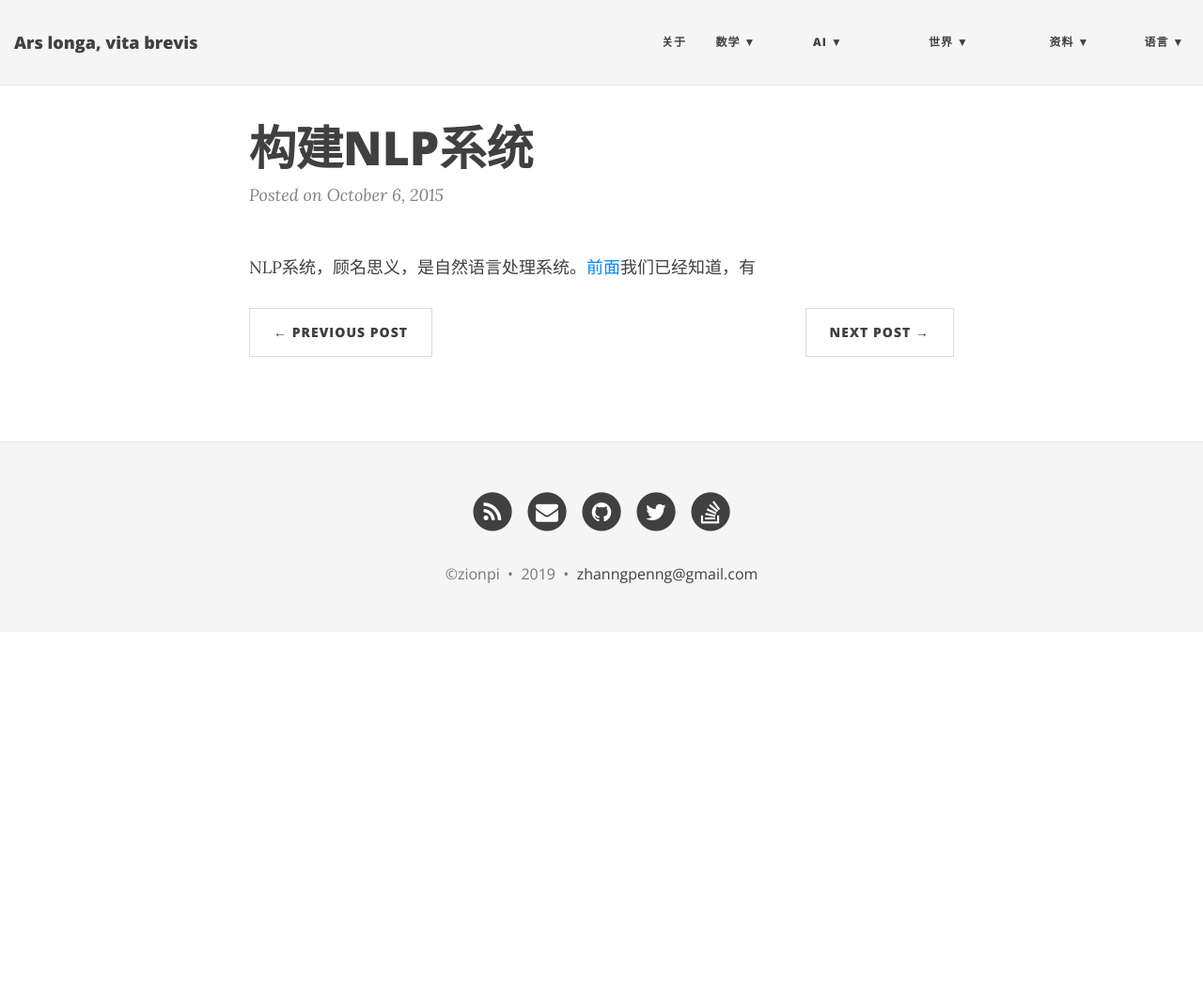
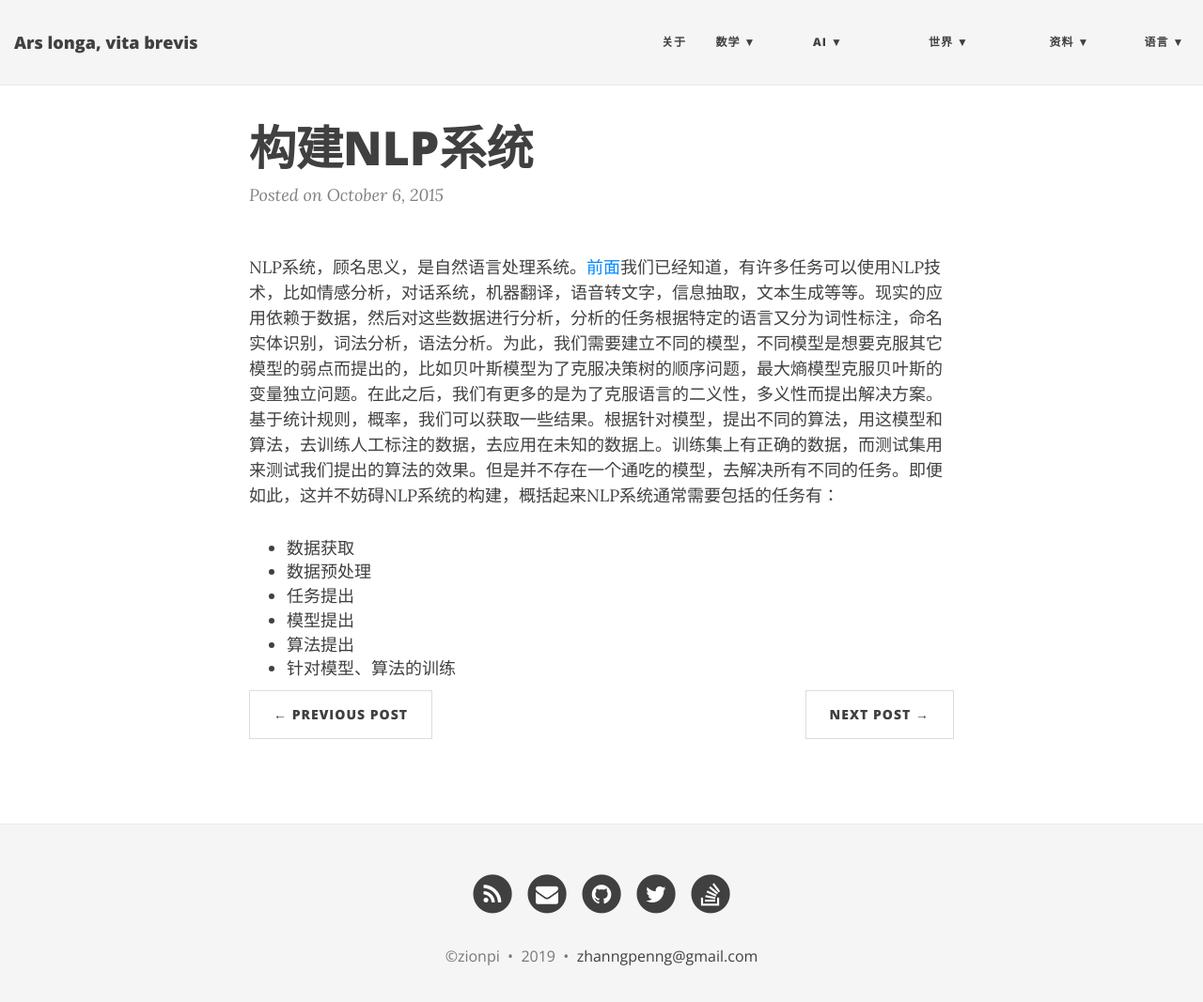
Before and after one commit to ZionPi/zionpi.github.io, a Jekyll site: the page built from _posts/2015-10-06-build-a-nlp-system.md, in a window 1280 px wide and 1080 px high. Shown: the top 1067 px of the window at 94% size. Built offline with Jekyll 4.4.1, drawn with Linux system fonts in a browser that asks for light colours; nearby versions of some CDN libraries.

Commit message:
Update 2015-10-06-build-a-nlp-system.md

```diff
--- a/_posts/2015-10-06-build-a-nlp-system.md
+++ b/_posts/2015-10-06-build-a-nlp-system.md
@@ -2,4 +2,11 @@
 layout: post
 title: 构建NLP系统
 ---
-NLP系统，顾名思义，是自然语言处理系统。[前面]()我们已经知道，有
+NLP系统，顾名思义，是自然语言处理系统。[前面]()我们已经知道，有许多任务可以使用NLP技术，比如情感分析，对话系统，机器翻译，语音转文字，信息抽取，文本生成等等。现实的应用依赖于数据，然后对这些数据进行分析，分析的任务根据特定的语言又分为词性标注，命名实体识别，词法分析，语法分析。为此，我们需要建立不同的模型，不同模型是想要克服其它模型的弱点而提出的，比如贝叶斯模型为了克服决策树的顺序问题，最大熵模型克服贝叶斯的变量独立问题。在此之后，我们有更多的是为了克服语言的二义性，多义性而提出解决方案。基于统计规则，概率，我们可以获取一些结果。根据针对模型，提出不同的算法，用这模型和算法，去训练人工标注的数据，去应用在未知的数据上。训练集上有正确的数据，而测试集用来测试我们提出的算法的效果。但是并不存在一个通吃的模型，去解决所有不同的任务。即便如此，这并不妨碍NLP系统的构建，概括起来NLP系统通常需要包括的任务有：
+
+- 数据获取
+- 数据预处理
+- 任务提出
+- 模型提出
+- 算法提出
+- 针对模型、算法的训练
```
